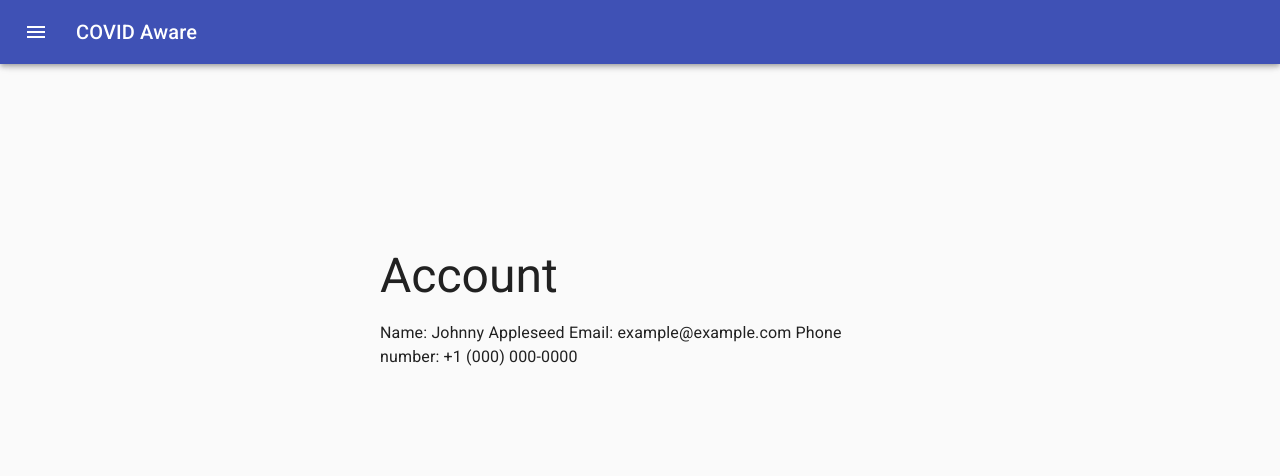
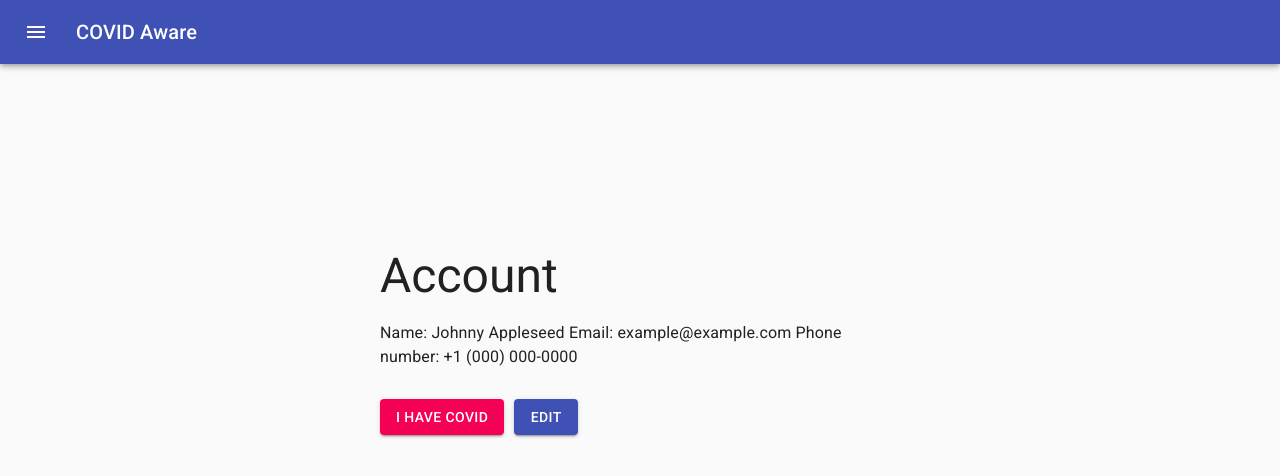
Before and after one commit to kx-chen/covid-aware, a React (Create React App) app in the folder frontend/covid-aware/: page /user in a window 1280 px wide. Shown: the top 476 px of the page. Built offline with nearby package versions, Linux system fonts and the light colour scheme.

Commit message:
Added User.jsx

```diff
--- a/frontend/covid-aware/src/components/User.jsx
+++ b/frontend/covid-aware/src/components/User.jsx
@@ -7,6 +7,7 @@ import FilledInput from '@material-ui/core/FilledInput';
 import Container from "@material-ui/core/Container";
 import InputLabel from "@material-ui/core/InputLabel";
 import FormControl from "@material-ui/core/FormControl";
+import Button from "@material-ui/core/Button";
 import clsx from 'clsx';
 
 import IconButton from '@material-ui/core/IconButton';
@@ -81,11 +82,17 @@ export default props => {
             <Typography variant="h3" gutterBottom>
                 Account
             </Typography>
-            <Typography variant="body1" gutterBottom>
+            <Typography variant="body1" style={{marginBottom: 30}} gutterBottom>
                 Name: Johnny Appleseed
                 Email: example@example.com
                 Phone number: +1 (000) 000-0000
             </Typography>
+            <Button variant="contained" color="secondary" style={{marginRight: 10}}>
+                I have COVID
+            </Button>
+            <Button variant="contained" color="primary">
+                Edit
+            </Button>
         </>
     )
 }
```
Also changed, not shown: 1 other file (tests, documents, lock files or other folders).
